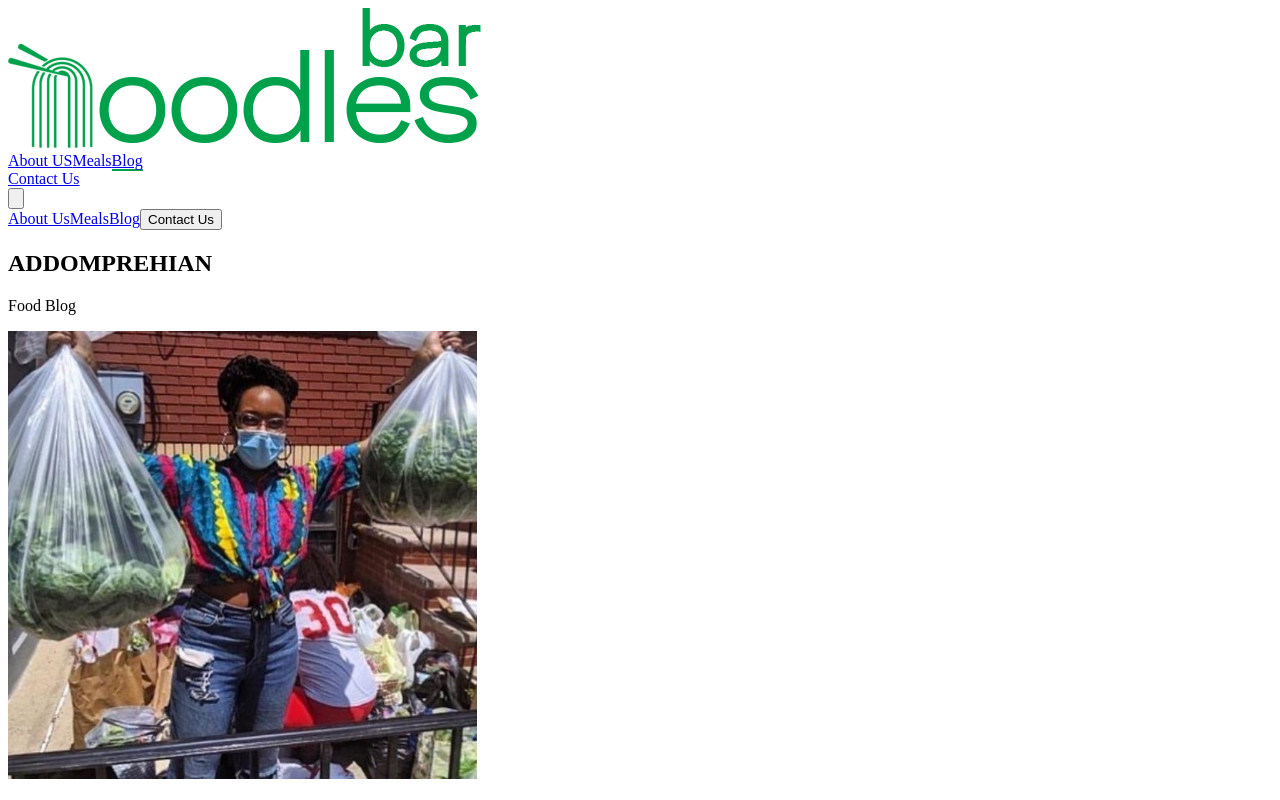
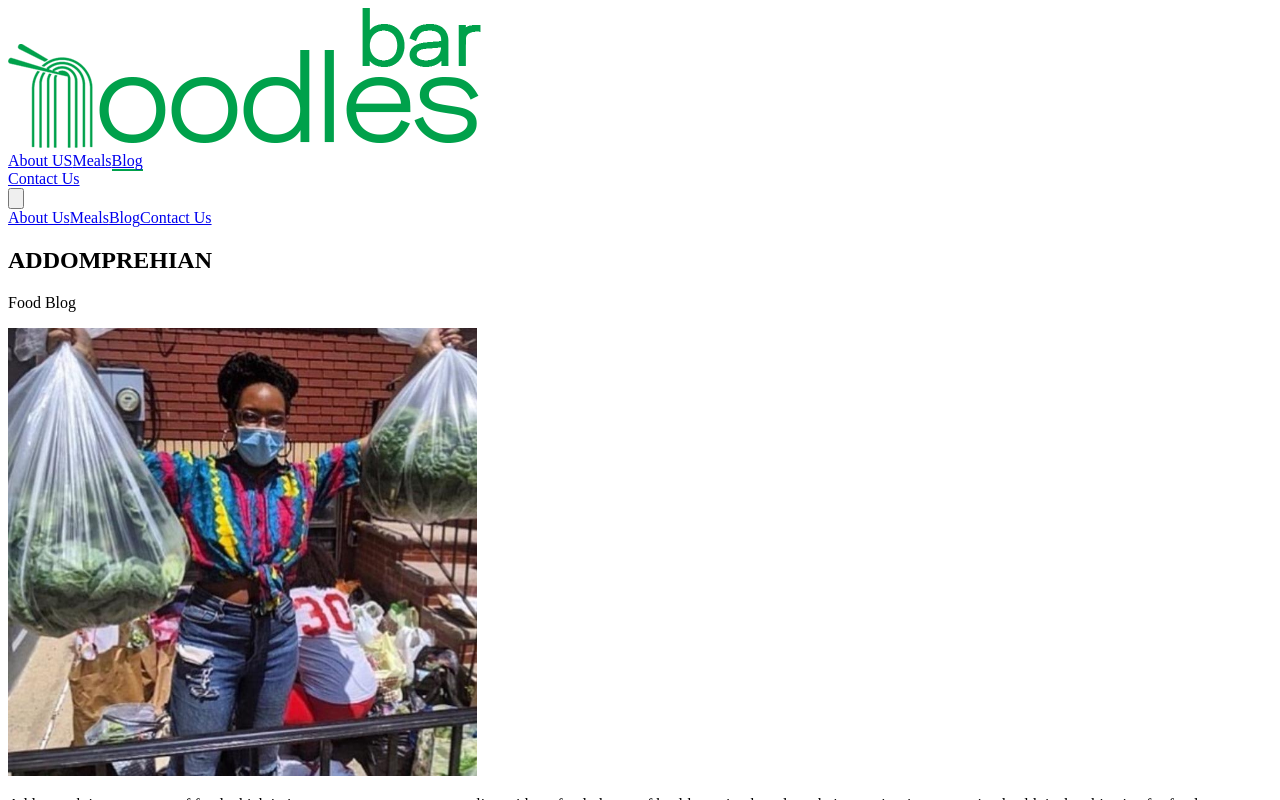
Before and after one commit to ntorilarry/noodlesbarlive, a React (Create React App) app: page /blog in a window 1280 px wide. Both pictures are taken after a click on the button 16 px from the left and 198 px from the top of the page. Shown: the top 800 px of the page. Built offline with nearby package versions, Linux system fonts and the light colour scheme.

Commit message:
features updated

```diff
--- a/src/components/navbar.tsx
+++ b/src/components/navbar.tsx
@@ -100,13 +100,13 @@ export default function Navbar() {
             </Menu.Item>
             <Menu.Item>
               {({ active }) => (
-                <button
+                <a href="https://wa.me/message/E3A3VLWVVBTSK1"
                   className={`${
                     active ? "bg-muted-1 text-heading" : "text-text"
                   } flex w-full cursor-pointer items-center px-4 py-2 text-sm font-medium`}
                 >
                   Contact Us
-                </button>
+                </a>
               )}
             </Menu.Item>
           </Menu.Items>
```
